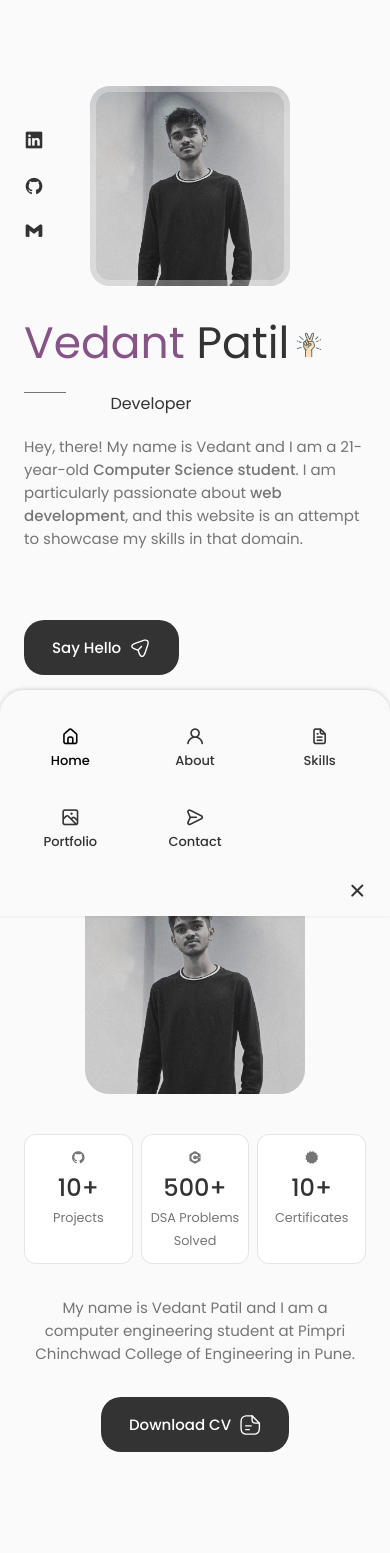
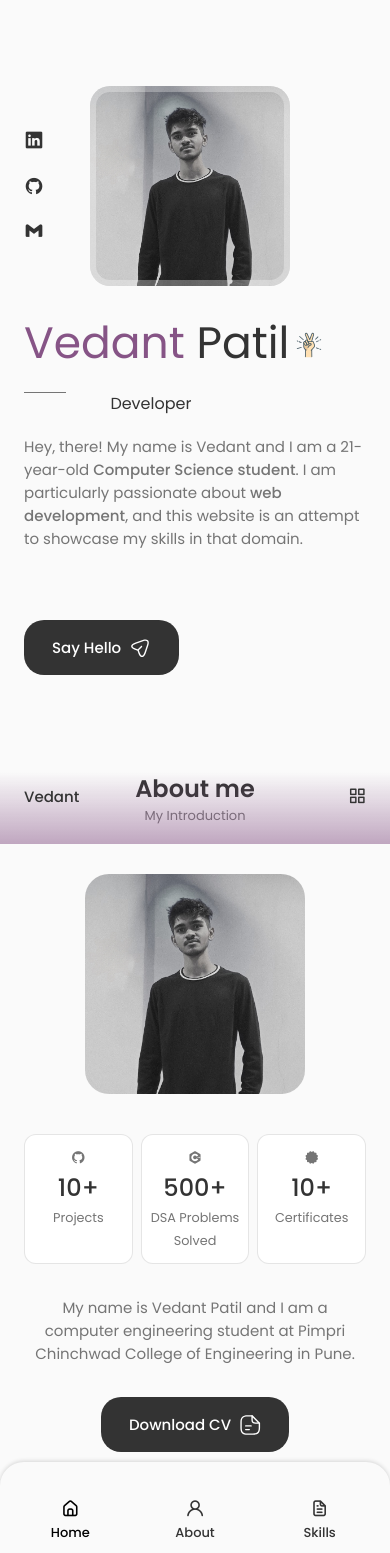
Before and after one commit to vedantpatil25/Portfolio-Website-Vedant, a React (Create React App) app: page / in a window 390 px wide. Shown: the top 1553 px of the page. Built offline with nearby package versions, Linux system fonts and the light colour scheme.

Commit message:
removed animations to fix header in mobile

```diff
--- a/src/components/about/About.jsx
+++ b/src/components/about/About.jsx
@@ -13,16 +13,16 @@ const About = () => {
 
   return (
     <div className="about section"  id="about" >
-        <h2 className='section__title' data-aos = "fade-up">About me</h2>
-        <span className="section__subtitle" data-aos = "fade-up">My Introduction</span>
+        <h2 className='section__title' >About me</h2>
+        <span className="section__subtitle" >My Introduction</span>
         <div className="about__container container grid">
-            <img src={AboutImg} alt="" className='about__img' data-aos = "fade-right"/>
+            <img src={AboutImg} alt="" className='about__img' />
             <div className="about__data">
                 <Info/>
 
-                <p className='about__description' data-aos = "fade-left">My name is Vedant Patil and I am a computer engineering student at Pimpri Chinchwad College of Engineering in Pune.
+                <p className='about__description' >My name is Vedant Patil and I am a computer engineering student at Pimpri Chinchwad College of Engineering in Pune.
                 </p>
-                <a download=""  className="button button--flex" data-aos = "fade-up">Download CV
+                <a download=""  className="button button--flex" >Download CV
                 {/* add ....  href = {CV} ....after download="" in above line */}
 
                 <svg
--- a/src/components/about/Info.jsx
+++ b/src/components/about/Info.jsx
@@ -8,21 +8,21 @@ const Info = () => {
   return (
      <div className="about__info grid">
 
-        <div className="about__box" data-aos = "fade-left">
+        <div className="about__box" >
         <i class='bx bxl-github'></i>
             <h2 className="about__title">10+</h2>
             <span className="about__subtitle">Projects</span>
 
         </div>
 
-        <div className="about__box" data-aos = "fade-left">
+        <div className="about__box" >
         <i class='bx bxl-c-plus-plus'></i>
             <h3 className="about__title">500+</h3>
             <span className="about__subtitle">DSA Problems Solved</span>
 
         </div>
 
-        <div className="about__box" data-aos = "fade-left">
+        <div className="about__box" >
         <i class='bx bxs-certification' ></i>
             <h3 className="about__title">10+</h3>
             <span className="about__subtitle">Certificates</span>
--- a/src/components/header/Header.jsx
+++ b/src/components/header/Header.jsx
@@ -1,16 +1,14 @@
 import React, { useState ,useEffect} from 'react'
 import "./header.css"
 import CV from "../../assets/Vedant-resume.pdf"
-import Aos from 'aos';
+
 const Header = () => {
     // TOGGLE MENU------------------------------------------------------------------
     const[Toggle, showMenu] = useState(false);
     //change in nav__menu class and nav__toggle changing according to value of toggle
-    useEffect(()=>{
-        Aos.init({duration:200});
-        }, [])
+
   return (
-    <header className="header" data-aos = "fade-down">
+    <header className="header">
         <nav className="nav container" >
             <a href="index.html" className="nav__logo">Vedant</a>
             <div className = { Toggle ? "nav__menu show-menu" : "nav__menu"}>
--- a/src/components/home/Home.jsx
+++ b/src/components/home/Home.jsx
@@ -12,7 +12,7 @@ const Home = () => {
 
   return (
     <>
-    <section className='home section' id = 'home' data-aos ="zoom-out">
+    <section className='home section' id = 'home' >
         <div className="home__container container grid">
             <div className="home__content grid">
 
```
